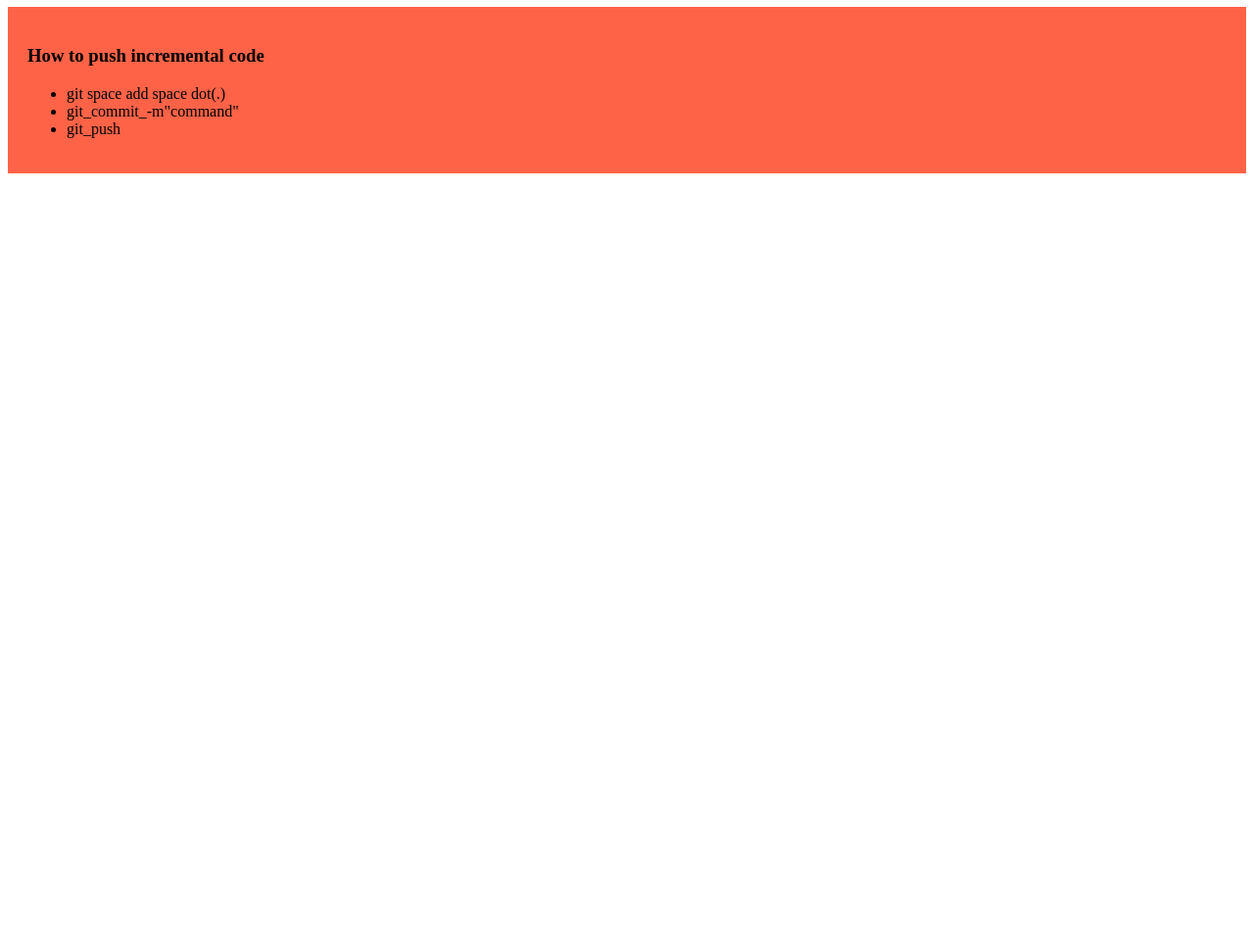
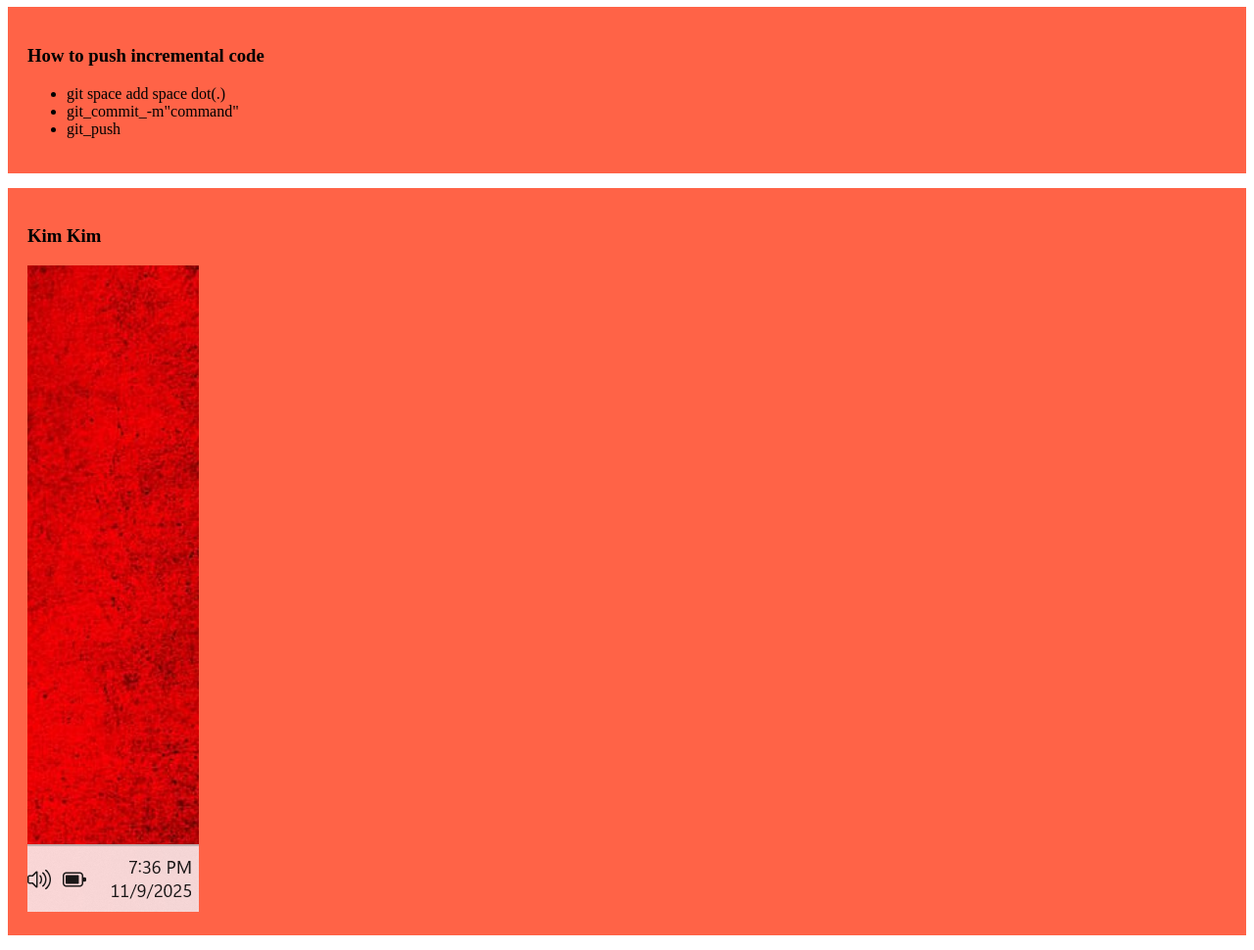
Before and after one commit to asikur99/my-simple-website, a plain HTML site: page index.html in a window 1280 px wide. Shown: the part 500-1470 px from the top of the page at 98% size. Before the commit the page ends 800 px from the top, so only its background shows below. Drawn offline with Linux system fonts and the light colour scheme.

Commit message:
fourth attemept

```diff
--- a/index.html
+++ b/index.html
@@ -28,5 +28,9 @@
 
         </ul>
     </div>
+    <div>
+        <h3>Kim Kim</h3>
+        <img src="images/Screenshot 2025-11-09 193705.png" alt="">
+    </div>
 </body>
 </html>
```
Also changed, not shown: images/Screenshot 2025-11-09 193705.png (added).
